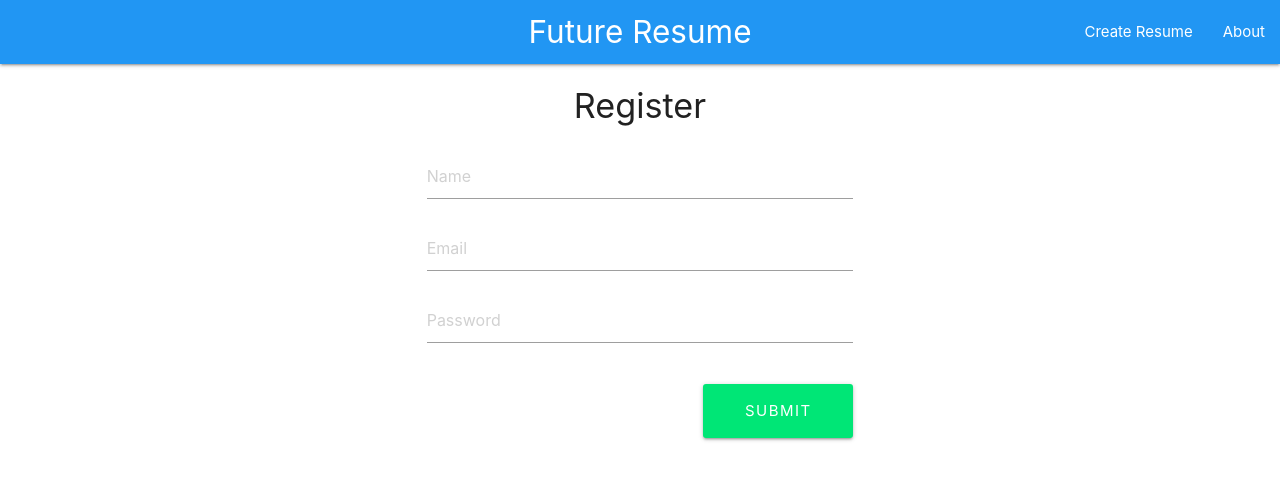
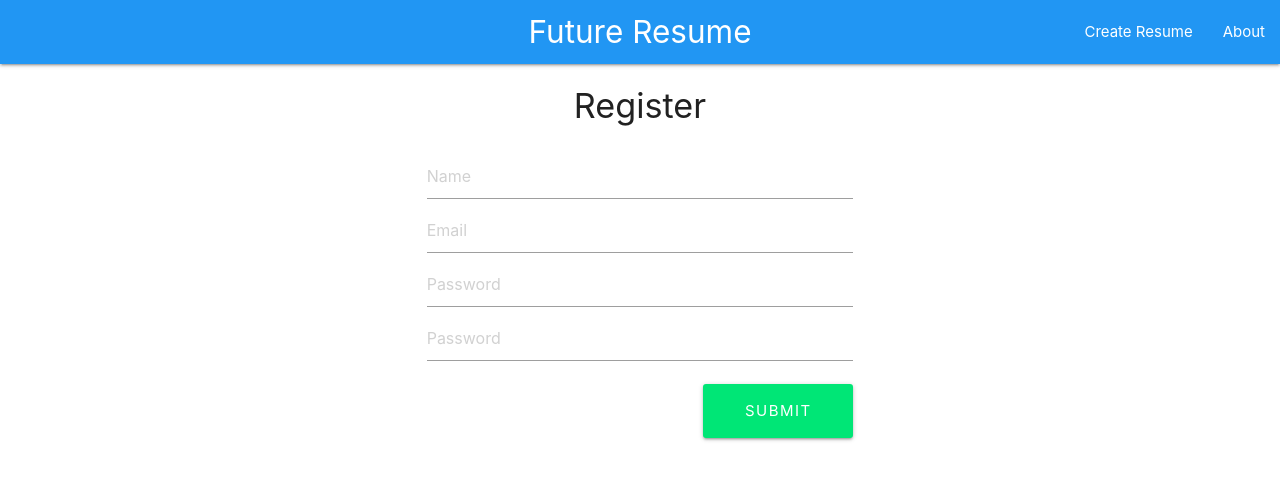
Before and after one commit to m-tartag/FutureResume, a React (Create React App) app in the folder client/: page /register in a window 1280 px wide. Shown: the top 480 px of the page. Built offline with nearby package versions, Linux system fonts and the light colour scheme.

Commit message:
register logic

```diff
--- a/client/src/components/layouts/Register.js
+++ b/client/src/components/layouts/Register.js
@@ -1,7 +1,4 @@
-import React, { Fragment, Component, useState } from "react";
-
-
-
+import React, { Fragment, useState } from "react";
 
 const Register = () => {
   const[formData, setFormData] = useState({
@@ -13,16 +10,22 @@ const Register = () => {
 
   const { name, email, password, password2 } = formData;
 
-  const onChange = e => setFormData({ ...formData, [e.target.name]: e.target.value})
+  const onChange = e =>
+    setFormData({ ...formData, [e.target.name]: e.target.value });
 
-
-
+  const onSubmit = e => {
+    e.preventDefault();
+    if (password !== password2) {
+      console.log('Passwords do not match!');
+      alert('Passwords do not match!');
+    }
+  }
 
   return (
       <Fragment>
       <div className="row ">
         <h4 className="align center">Register</h4>
-        <form className="col s4 offset-m4">
+        <form onSubmit={e => onSubmit(e)} className="col s4 offset-m4">
           <div className="row">
             <div className="input-field">
               <input
@@ -34,11 +37,11 @@ const Register = () => {
                 type="text"
                 className="validate"
               />
-              <span
+              {/* <span
                 className="helper-text"
                 data-error="wrong"
                 data-success="right"
-              />
+              /> */}
               <input
                 name='email'
                 value={email}
@@ -48,11 +51,11 @@ const Register = () => {
                 type="email"
                 className="validate"
               />
-              <span
+              {/* <span
                 className="helper-text"
                 data-error="wrong"
                 data-success="right"
-              />
+              /> */}
               <input
                 name='password'
                 value={password}
@@ -62,10 +65,19 @@ const Register = () => {
                 type="password"
                 className="validate"
               />
-              <span
+              {/* <span
                 className="helper-text"
                 data-error="wrong"
                 data-success="right"
+              /> */}
+              <input
+                name='password2'
+                value={password2}
+                onChange={e => onChange(e)}
+                placeholder="Password"
+                id="password"
+                type="password"
+                className="validate"
               />
               <button
                 style={{
```
